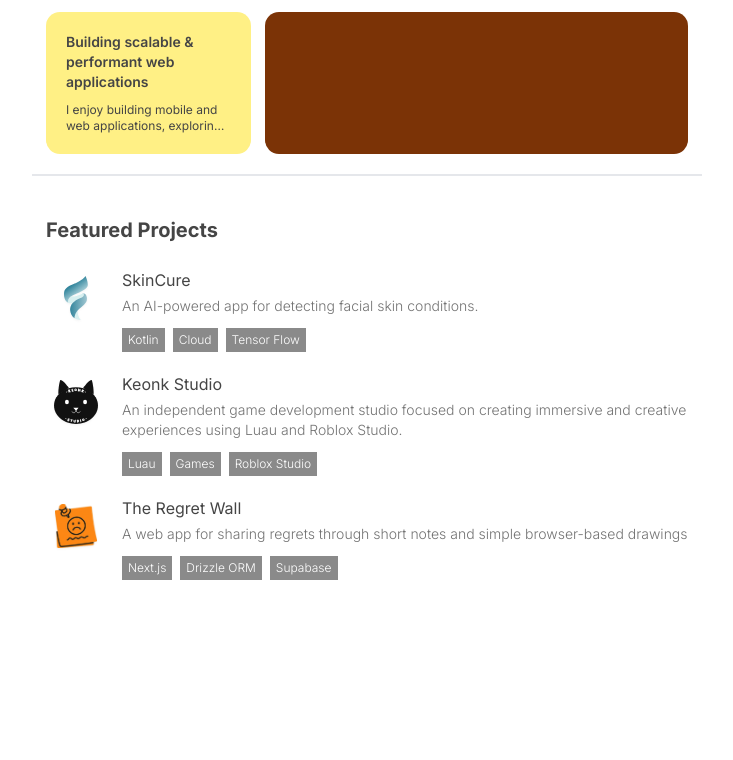
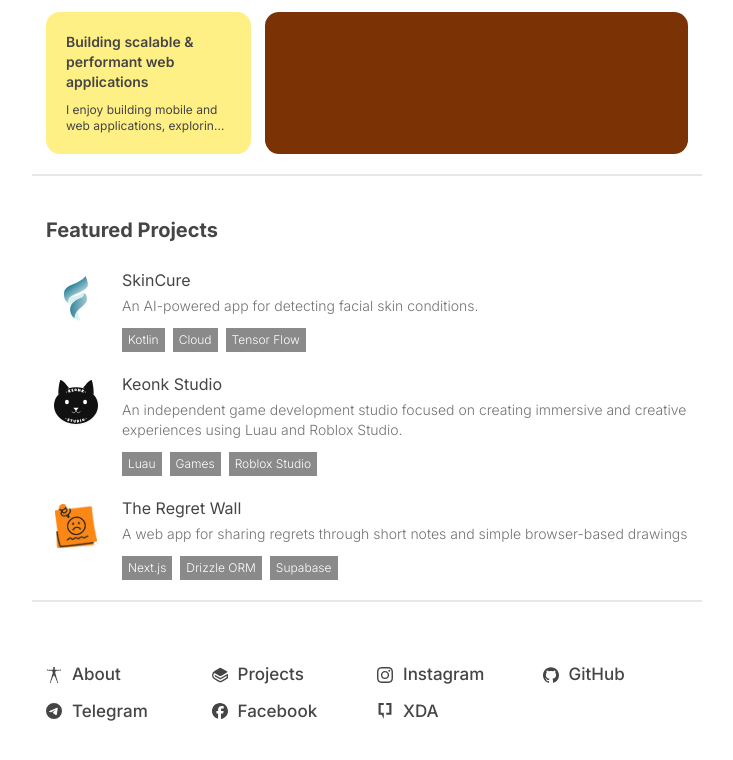
Before and after one commit to bagoesrex/portfolio-website, a Next.js app: page / in a window 1280 px wide. Shown: the part 874-1634 px from the top of the page, without its empty margins (273-1006 px from the left). Before the commit the page ends 1474 px from the top, so only its background shows below. Built offline with nearby package versions, Linux system fonts and the light colour scheme.

Commit message:
feat: add global footer navigation

```diff
--- a/app/layout.tsx
+++ b/app/layout.tsx
@@ -3,6 +3,7 @@ import { Geist, Geist_Mono, Inter } from "next/font/google";
 import "./globals.css";
 import { cn } from "@/lib/utils";
 import Header from "@/components/layout/Header";
+import Footer from "@/components/layout/Footer";
 
 const inter = Inter({ subsets: ["latin"], variable: "--font-sans" });
 
@@ -38,6 +39,7 @@ export default function RootLayout({ children }: LayoutProps<"/">) {
       <body className="flex min-h-full flex-col">
         <Header />
         {children}
+        <Footer />
       </body>
     </html>
   );
--- a/components/home/ProjectsSection.tsx
+++ b/components/home/ProjectsSection.tsx
@@ -2,6 +2,7 @@ import { PROJECTS } from "@/data/projects";
 import MaxWidthWrapper from "../layout/MaxWidthWrapper";
 import { cn } from "@/lib/utils";
 import Image from "next/image";
+import { LAYOUT } from "@/config/layout";
 
 export default function ProjectsSection() {
   const featuredProjects = [...PROJECTS].slice(0, 3);
@@ -65,6 +66,12 @@ export default function ProjectsSection() {
           ))}
         </div>
       </MaxWidthWrapper>
+      <hr
+        className={cn(
+          "mx-auto h-0.5 w-full border-0 bg-gray-200",
+          LAYOUT.container,
+        )}
+      />
     </section>
   );
 }
--- /dev/null
+++ b/components/layout/Footer.tsx
@@ -0,0 +1,29 @@
+import Link from "next/link";
+import MaxWidthWrapper from "./MaxWidthWrapper";
+import { FOOTER_LINKS } from "@/config/footer";
+
+export default function Footer() {
+  return (
+    <footer>
+      <MaxWidthWrapper className="pt-15 pb-12">
+        <div className="space-y-2">
+          <nav>
+            <ul className="grid grid-cols-4 gap-x-5 gap-y-2.75">
+              {FOOTER_LINKS.map(({ href, label, icon: Icon }, i) => (
+                <li key={i}>
+                  <Link
+                    href={href}
+                    className="flex items-center gap-2.5 duration-700 hover:text-orange-800"
+                  >
+                    <Icon size={16} />{" "}
+                    <span className="text-[17px] font-[420]">{label}</span>
+                  </Link>
+                </li>
+              ))}
+            </ul>
+          </nav>
+        </div>
+      </MaxWidthWrapper>
+    </footer>
+  );
+}
--- /dev/null
+++ b/config/footer.ts
@@ -0,0 +1,47 @@
+import {
+  SiFacebook,
+  SiGithub,
+  SiGitbook,
+  SiInstagram,
+  SiTelegram,
+  SiXdadevelopers,
+  SiActigraph,
+} from "react-icons/si";
+
+export const FOOTER_LINKS = [
+  {
+    label: "About",
+    href: "/about",
+    icon: SiActigraph,
+  },
+  {
+    label: "Projects",
+    href: "/#projects",
+    icon: SiGitbook,
+  },
+  {
+    label: "Instagram",
+    href: "https://www.instagram.com/bagoesrex/",
+    icon: SiInstagram,
+  },
+  {
+    label: "GitHub",
+    href: "https://github.com/bagoesrex",
+    icon: SiGithub,
+  },
+  {
+    label: "Telegram",
+    href: "https://t.me/bagoesrex",
+    icon: SiTelegram,
+  },
+  {
+    label: "Facebook",
+    href: "https://www.facebook.com/bagoesrex",
+    icon: SiFacebook,
+  },
+  {
+    label: "XDA",
+    href: "https://xdaforums.com/m/bagoesrex.12535621",
+    icon: SiXdadevelopers,
+  },
+] as const;
```
